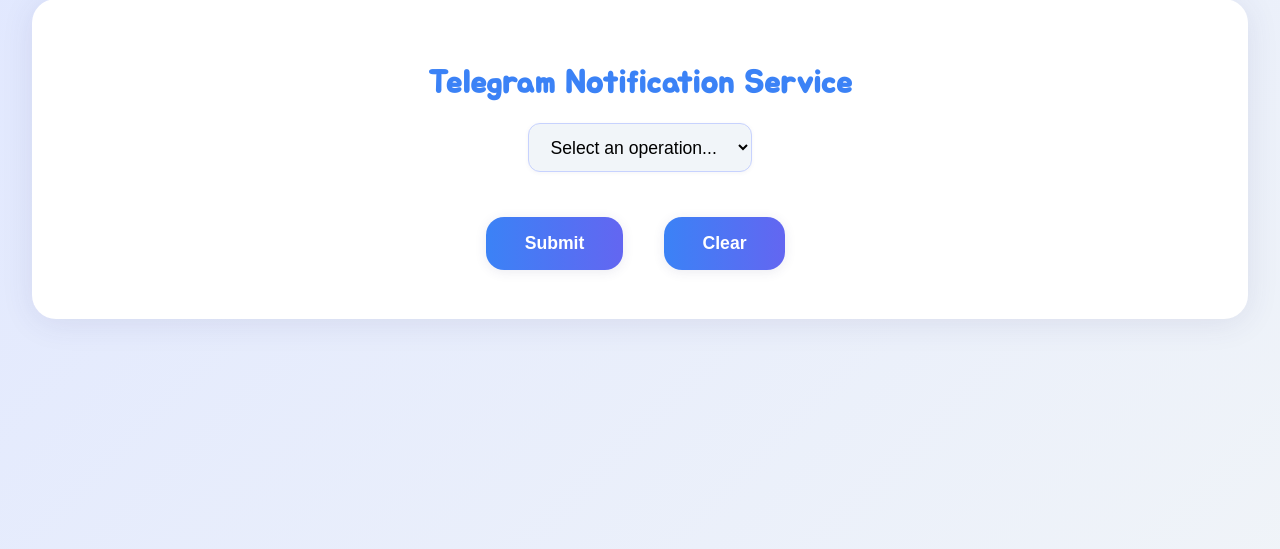
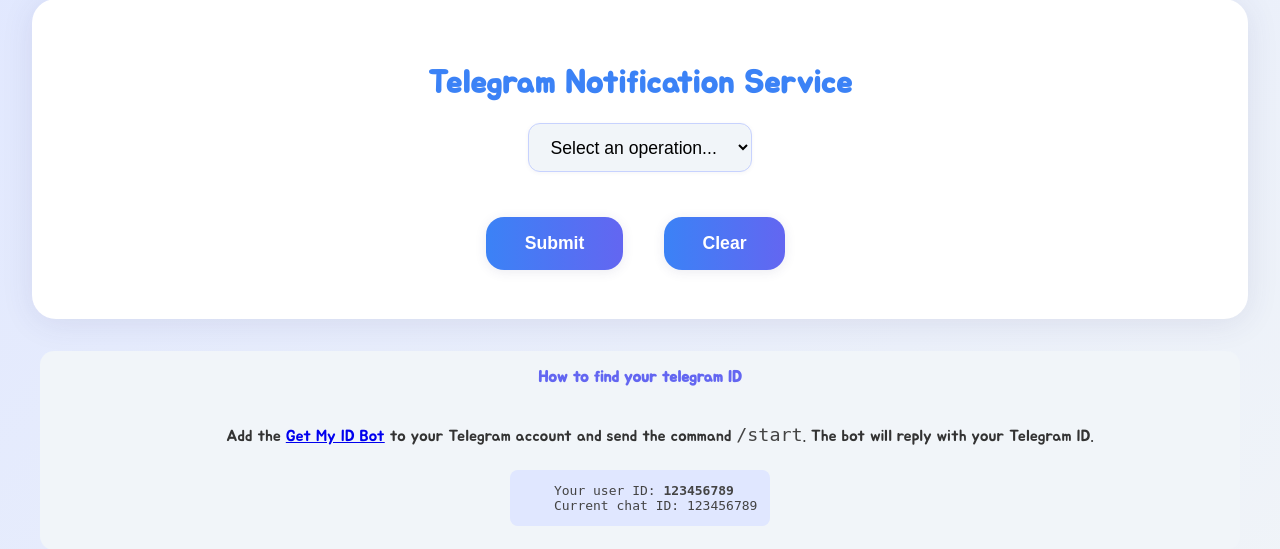
Before and after one commit to YaroslavWork/RareHashesWebsite, a Flask app: page /telegram_notification_service in a window 1280 px wide. Shown: the part 184-733 px from the top of the page. Run offline with Flask 3, Linux system fonts and the light colour scheme; parts of the project's set-up code (start-up, migrations or seed data) failed here and were passed over.

Commit message:
Add instructions for finding Telegram ID in notification service (closes #30)

```diff
--- a/app/templates/telegramNotificationService.html
+++ b/app/templates/telegramNotificationService.html
@@ -39,6 +39,14 @@
             <button class="mainButton" id="clearProposition" onclick="clearInputs()">Clear</button>
         </div>
     </div>
+    <div style="background:#f1f5f9; border-radius:14px; padding:1em 1.5em; margin-bottom:1.5em; width: 90%; margin-left: auto; margin-right: auto; text-align: center;">
+            <h4 style="color:#6366f1; margin-top:0;">How to find your telegram ID</h4>
+            <ul style="display: inline-block; text-align: left;">Add the <a href="https://t.me/getmyid_bot" target="_blank">Get My ID Bot</a> to your Telegram account and send the command <code>/start</code>. The bot will reply with your Telegram ID.</ul>
+            <pre style="background:#e0e7ff; border-radius:8px; padding:1em; font-size:1em; text-align: left; display: inline-block;">
+    Your user ID: <b>123456789</b>
+    Current chat ID: 123456789
+</pre>
+    </div>
     <script src="{{ url_for('static', filename='telegram_notification_service.js') }}"></script>
 </body>
 </html>
```
Also changed, not shown: CHANGELOG.md.
